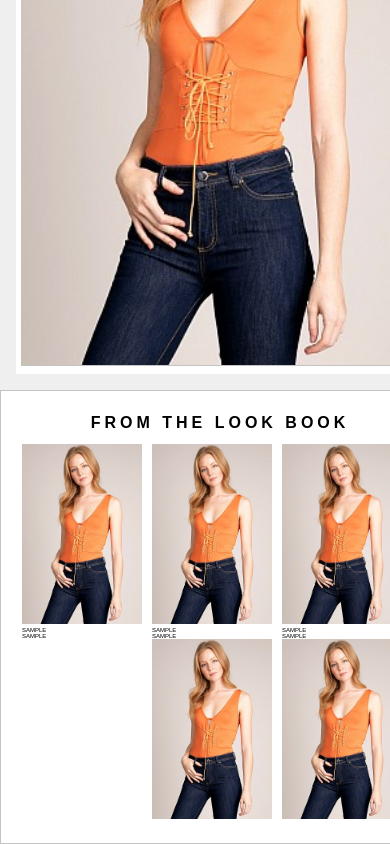
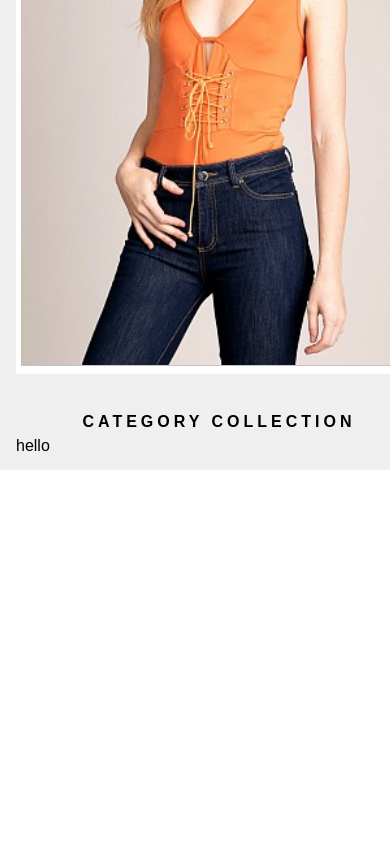
Before and after one commit to danieljoonkimm/Yippido, a React app in the folder client/: page /login in a window 390 px wide. Shown: the part 10795-11639 px from the top of the page. After the commit the page ends 11265 px from the top, so only its background shows below. Built offline with nearby package versions, Linux system fonts and the light colour scheme; the HTML template or start-up script is replaced by a standard one.

Commit message:
[edit] working on catergory collection on main page

```diff
--- /dev/null
+++ b/client/src/components/landing/categoryCollection/categoryCollection.scss
@@ -0,0 +1,18 @@
+#categoryCollection_container {
+  background-color: #efefef;
+  border: none;
+  .row {
+  }
+  .col-xs-3 {
+    padding: 5px;
+    margin: 0;
+  }
+  .col-sm-3 {
+    padding: 5px;
+    margin: 0;
+  }
+  .col-md-3 {
+    padding: 5px;
+    margin: 0;
+  }
+}
--- /dev/null
+++ b/client/src/components/landing/categoryCollection/index.jsx
@@ -0,0 +1,23 @@
+import React, { Component } from "react";
+import dummyImg from "../../../../public/images/dummyImg.jpg";
+import "./categoryCollection.scss";
+
+class CategoryCollection extends Component {
+  constructor() {
+    super();
+
+    this.state = {};
+  }
+  render() {
+    return (
+      <div className="container" id="categoryCollection_container">
+      <h1>CATEGORY COLLECTION</h1>
+        <div className="row">
+hello
+        </div>
+      </div>
+    );
+  }
+}
+
+export default CategoryCollection;
--- a/client/src/components/landing/index.jsx
+++ b/client/src/components/landing/index.jsx
@@ -3,6 +3,7 @@ import Vendors from './vendors/index.jsx';
 import FeaturedItems from './featuredItems/index.jsx';
 import HighlightVendors from './highlightVendors/index.jsx';
 import LookBook from './lookbook/index.jsx';
+import CategoryCollection from './categoryCollection/index.jsx';
 import "./landing.scss";
 
 class Landing extends Component {
@@ -17,7 +18,8 @@ class Landing extends Component {
         <Vendors/>
         <FeaturedItems/>
         <HighlightVendors/>
-        <LookBook/>
+        {/* <LookBook/> */}
+        <CategoryCollection/>
       </div>
     );
   }
```
Also changed, not shown: client/public/dist/bundle.js.
